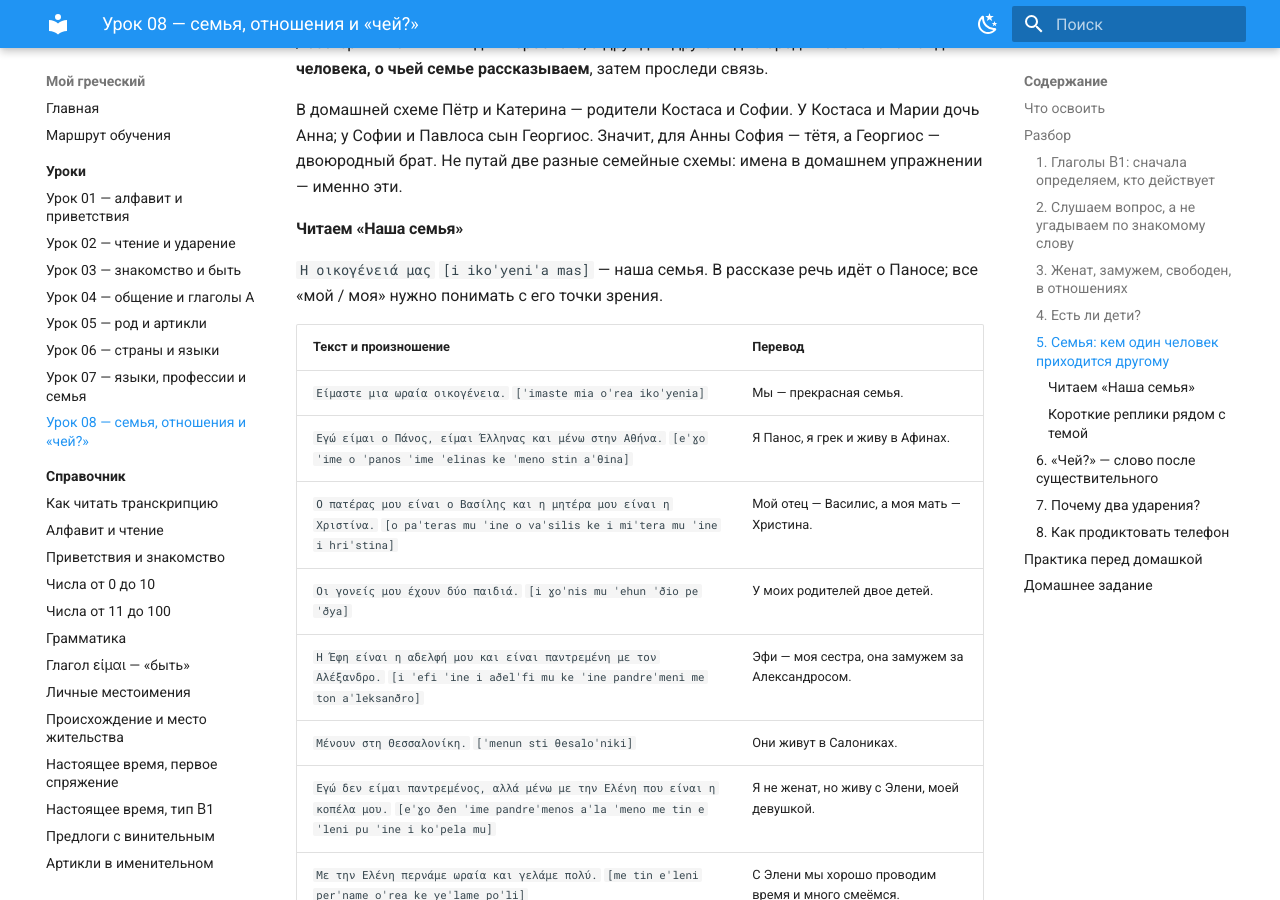
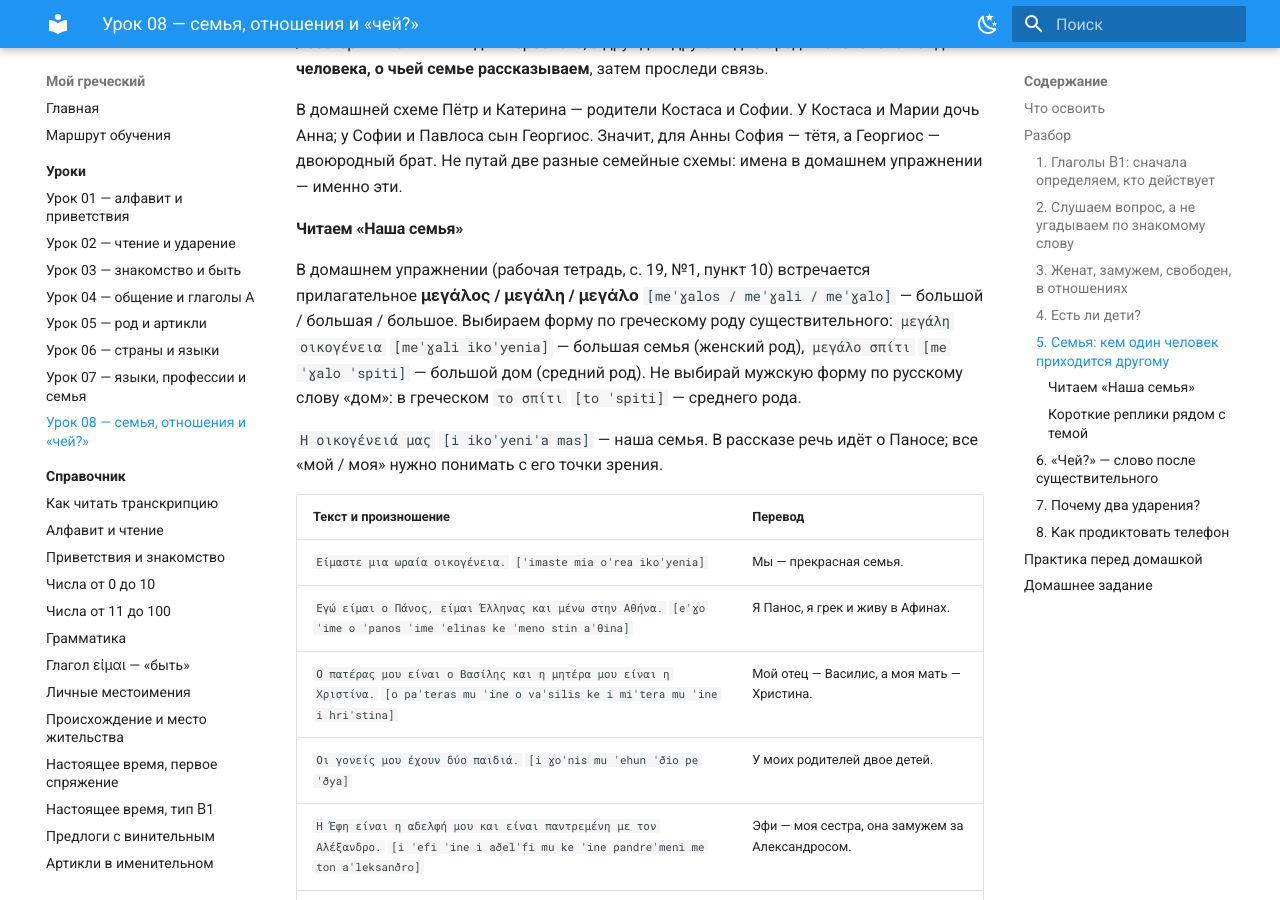
Before and after one commit to arch7tect/Greek, an MkDocs documentation site: the page built from docs/lessons/lesson-08-current.md, in a window 1280 px wide and 900 px high, scrolled down 5954 px. Built offline with MkDocs 1.6.1 and Material for MkDocs 9.7.7, drawn with Linux system fonts in a browser that asks for light colours.

Commit message:
Add adjective big from lesson 08 homework to vocabulary and cards

```diff
--- a/docs/lessons/lesson-08-current.md
+++ b/docs/lessons/lesson-08-current.md
@@ -193,6 +193,14 @@
 
 #### Читаем «Наша семья»
 
+В домашнем упражнении (рабочая тетрадь, с. 19, №1, пункт 10) встречается
+прилагательное **μεγάλος / μεγάλη / μεγάλο** `[meˈɣalos / meˈɣali / meˈɣalo]` —
+большой / большая / большое. Выбираем форму по греческому роду существительного:
+`μεγάλη οικογένεια` `[meˈɣali ikoˈyenia]` — большая семья (женский род),
+`μεγάλο σπίτι` `[meˈɣalo ˈspiti]` — большой дом (средний род).
+Не выбирай мужскую форму по русскому слову «дом»: в греческом
+`το σπίτι` `[to ˈspiti]` — среднего рода.
+
 `Η οικογένειά μας` `[i ikoˈyeniˈa mas]` — наша семья.
 В рассказе речь идёт о Паносе; все «мой / моя» нужно понимать с его точки зрения.
 
```
Also changed, not shown: docs/assets/data/vocabulary-data.js (+13 -4 lines), docs/vocabulary/all.md (+2 -1 lines), docs/vocabulary/index.md (+1 -1 lines), docs/vocabulary/lesson-08.md (+4 -1 lines), extracted/lessons/lesson-08-source-audit.md (+5 -0 lines), docs/assets/mobile/core/card-10.png, docs/assets/mobile/lesson-08/lesson-08-card-03.png, 11 other files.
